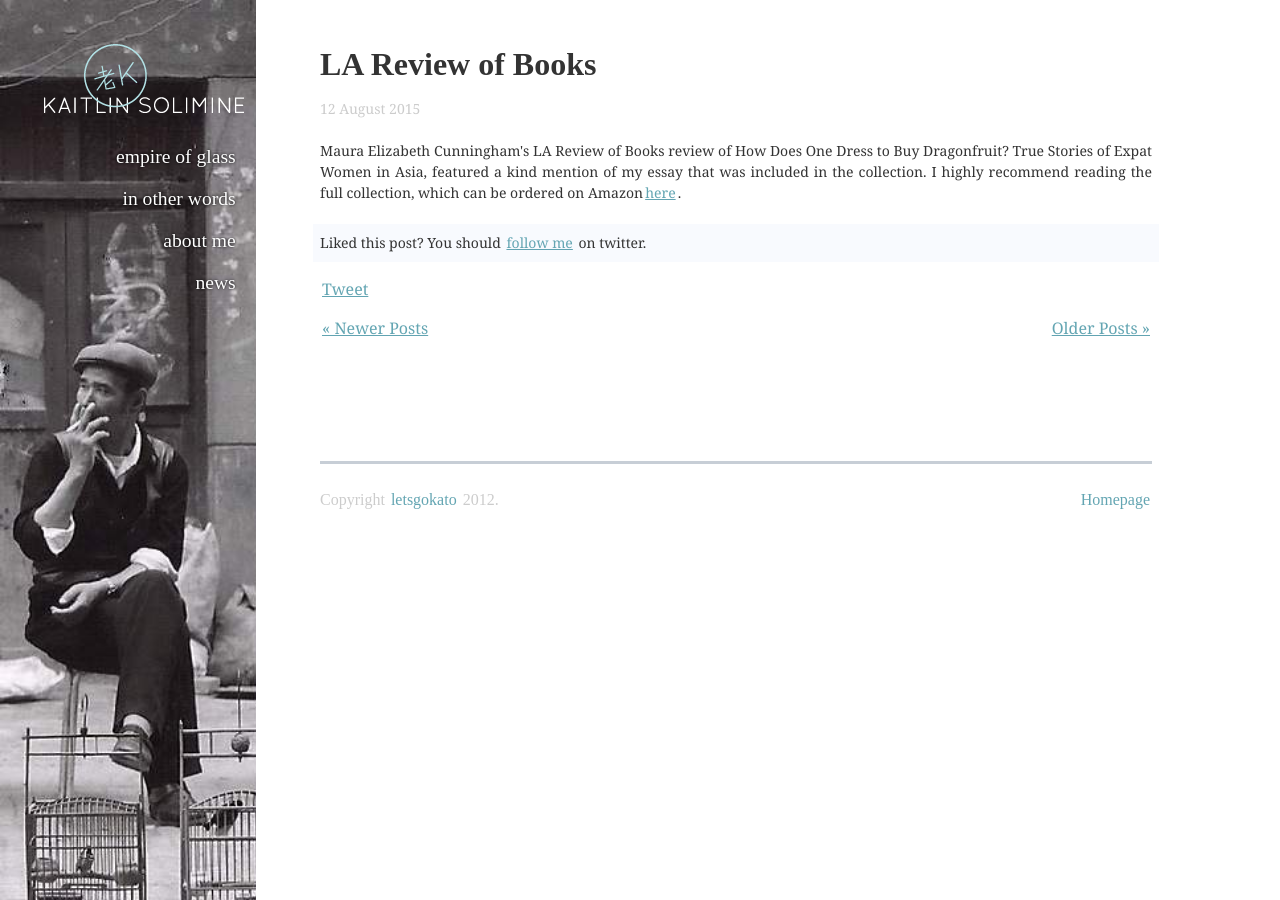
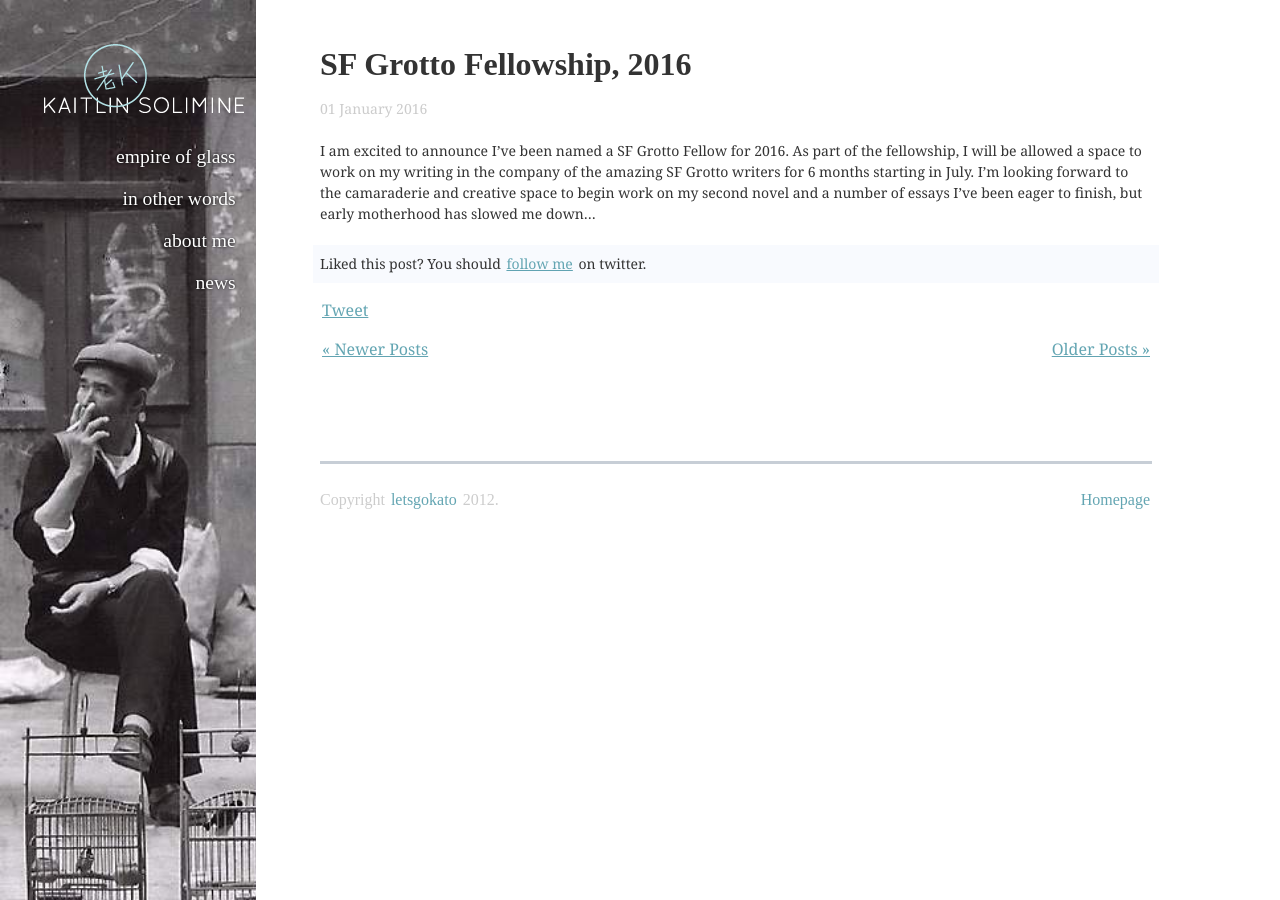
Before and after one commit to ajhit406/kato, a Jekyll site: the page built from _posts/2016-01-01-SF-Grotto-Fellow copy.md, in a window 1280 px wide. Built offline with Jekyll 4.4.1, drawn with Linux system fonts in a browser that asks for light colours; some web fonts are replaced; Markdown is read by kramdown in place of the engine named in the settings; comment, search, counter and statistics services are not loaded.

Commit message:
SF Grotto

```diff
--- a/_posts/2015-08-12-LA-Review-of-Books.md
+++ b/_posts/2016-01-01-SF-Grotto-Fellow copy.md
@@ -1,7 +1,7 @@
 ---
 layout: post
-title: LA Review of Books
+title: SF Grotto Fellowship, 2016
 lnav: index
 ---
 
-<p style="text-align: justify;">Maura Elizabeth Cunningham's LA Review of Books review of How Does One Dress to Buy Dragonfruit? True Stories of Expat Women in Asia, featured a kind mention of my essay that was included in the collection. I highly recommend reading the full collection, which can be ordered on Amazon<a href="http://blog.lareviewofbooks.org/chinablog/expat-identities/" target="_blank">here</a>.</p>
+I am excited to announce I've been named a SF Grotto Fellow for 2016. As part of the fellowship, I will be allowed a space to work on my writing in the company of the amazing SF Grotto writers for 6 months starting in July. I'm looking forward to the camaraderie and creative space to begin work on my second novel and a number of essays I've been eager to finish, but early motherhood has slowed me down...
```
